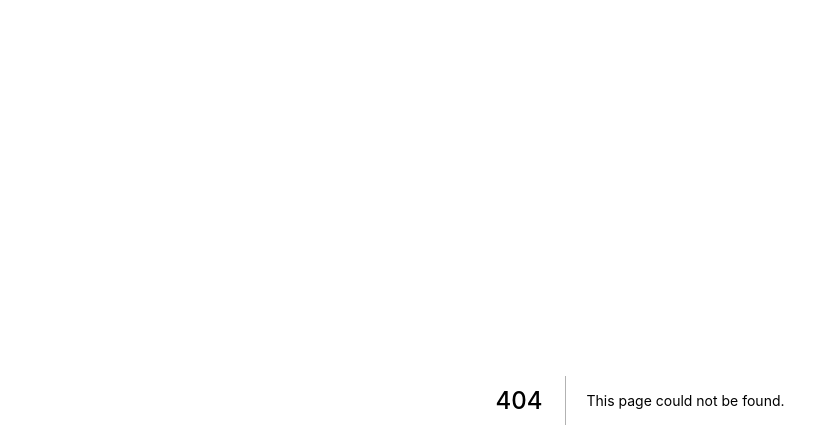
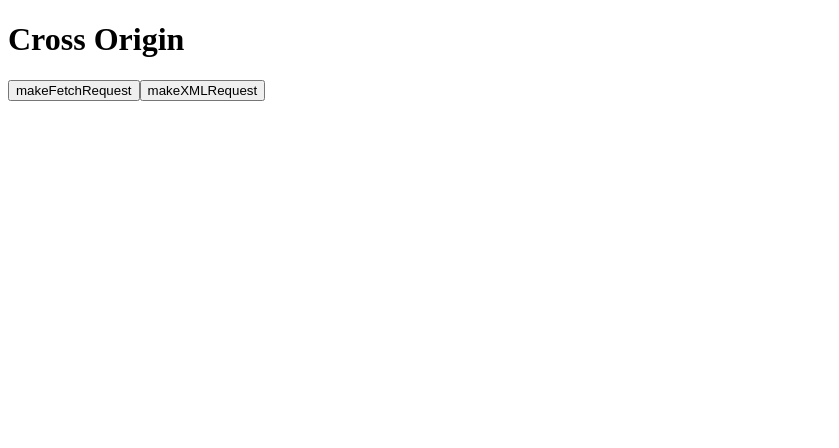
Before and after one commit to keguigong/hello-nextjs, a Next.js app: page /request in a window 1280 px wide. Before the commit this address had no page. Shown: the top 448 px of the page, without its empty margins (0-839 px from the left). Built offline with nearby package versions, Linux system fonts and the light colour scheme.

Commit message:
add cors request

```diff
--- a/pages/father.js
+++ b/pages/father.js
@@ -19,7 +19,7 @@ export default class Father extends React.Component {
                 <h1>{count}</h1>
                 <button onClick={this.handleMinusClick}>-</button>
                 <button onClick={this.handlePlusClick}>+</button>
-                <Child onReset={this.handleChildReset} number="asdasd"/>
+                <Child onReset={this.handleChildReset} number={count}/>
             </Layout>
         )
     }
--- /dev/null
+++ b/pages/request.js
@@ -0,0 +1,37 @@
+import React from 'react';
+import fetch from 'isomorphic-unfetch'
+
+export default class CorsTest extends React.Component {
+    constructor(props){
+        super(props)
+    }
+
+    componentDidMount(){
+
+    }
+
+    render() {
+        return (
+            <div>
+                <h1>Cross Origin</h1>
+                <button onClick={this.makeFetchRequest}>makeFetchRequest</button>
+                <button onClick={this.makeXMLRequest}>makeXMLRequest</button>
+            </div>
+        )
+    }
+
+    makeFetchRequest = () => {
+        fetch(`http://localhost:8000/demoapp`)
+        .then(res => res.json())
+        .then(result => {
+            console.log(result)
+        })
+        .catch(error => console.log(error))
+    }
+
+    makeXMLRequest = () => {
+        let request = new XMLHttpRequest()
+        request.open('GET', 'http://127.0.0.1:8000/demoapp', true)
+        request.send()
+    }
+}
```
Also changed, not shown: pages/test.js (deleted, +0 -17 lines).
